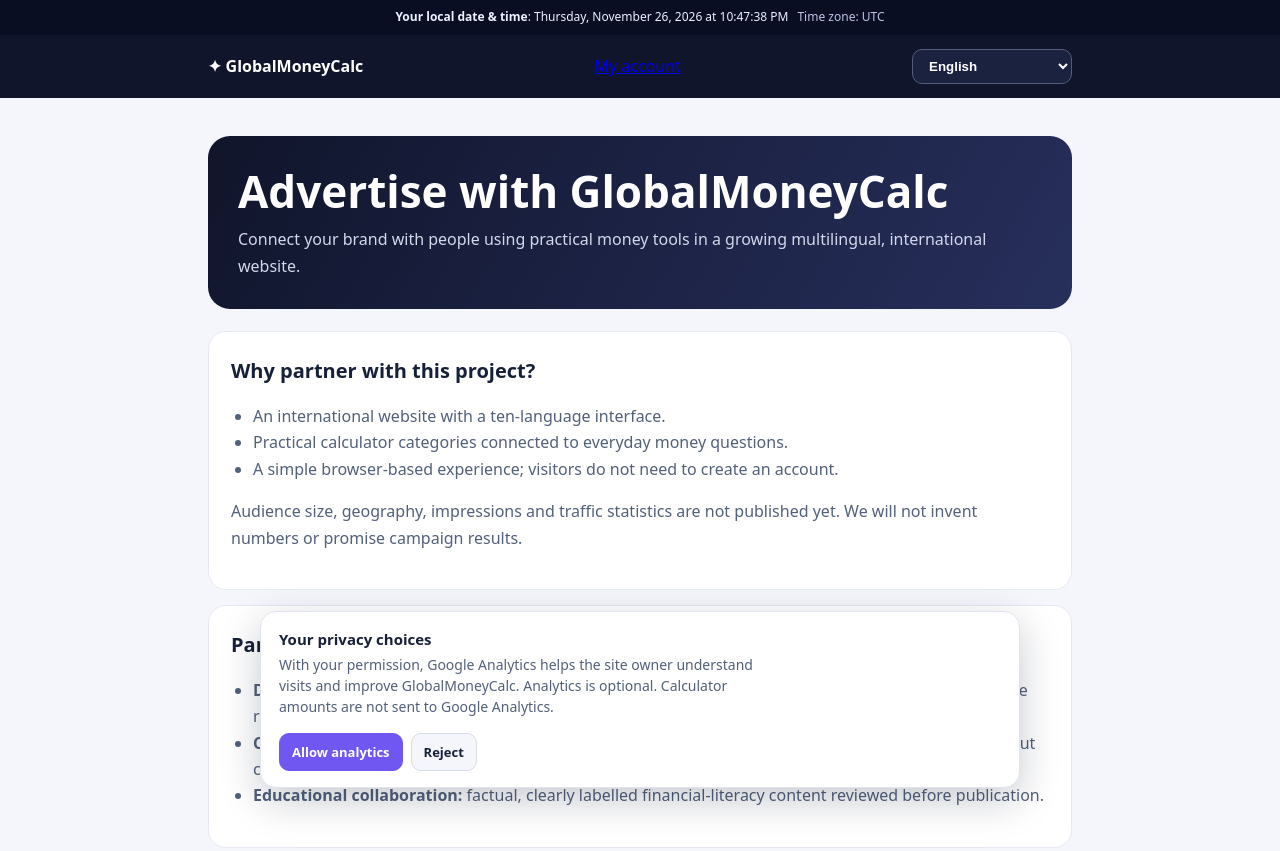
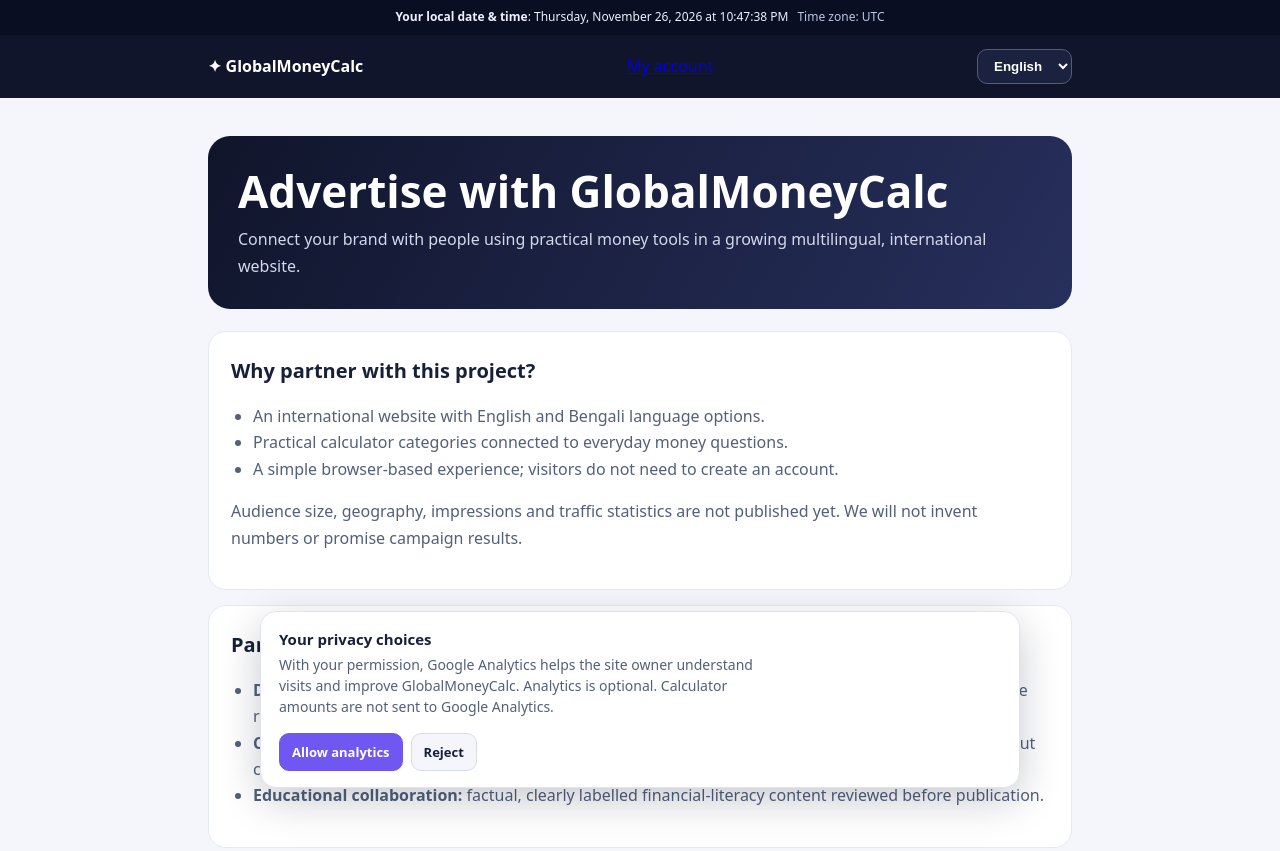
Before and after one commit to sabbir019109307/GlobalMoneyCalc, a plain HTML site: page advertise.html in a window 1280 px wide. Shown: the top 851 px of the page. Drawn offline with Linux system fonts and the light colour scheme.

Commit message:
Make English and Bengali language options consistent site-wide

```diff
--- a/advertise.html
+++ b/advertise.html
@@ -15,7 +15,7 @@ html[dir="rtl"]{direction:rtl}html[dir="rtl"] body{text-align:right}html[dir="rt
 </head>
 <body>
 <div class="visitor-local-clock" style="display:block;width:100%;box-sizing:border-box;margin:0;padding:8px 12px;background:#090e22;color:#eef0ff;text-align:center;font-size:12px;line-height:1.55;opacity:1"><span id="visitorLocalLabel" style="font-weight:750">Your local date &amp; time</span>: <time id="visitorLocalTime" style="font-variant-numeric:tabular-nums"></time><span id="visitorTimeZone" style="margin-left:9px;color:#bdc5e4"></span></div>
-<header class="top"><nav class="nav"><a class="brand" href="index.html">✦ GlobalMoneyCalc</a><a href="account.html" data-i18n="navAccount">My account</a><select id="languageSelect" class="lang" aria-label="Select language"><option value="en">English</option><option value="zh">中文</option><option value="hi">हिन्दी</option><option value="es">Español</option><option value="ar">العربية</option><option value="fr">Français</option><option value="bn">বাংলা</option><option value="pt">Português</option><option value="ru">Русский</option><option value="id">Bahasa Indonesia</option></select></nav></header>
+<header class="top"><nav class="nav"><a class="brand" href="index.html">✦ GlobalMoneyCalc</a><a href="account.html" data-i18n="navAccount">My account</a><select id="languageSelect" class="lang" aria-label="Select language"><option value="en">English</option><option value="bn">বাংলা</option></select></nav></header>
 <main class="wrap">
 <section class="hero"><h1 data-i18n="title">Advertise with GlobalMoneyCalc</h1><p data-i18n="intro">Connect your brand with people using practical tools for currency conversion, salary planning, monthly budgets and savings estimates in 10 languages.</p></section>
 <section class="panel"><h2 data-i18n="whyTitle">Why partner with this project?</h2><ul><li data-i18n="why1">An international website with interface options in 10 languages.</li><li data-i18n="why2">Practical calculator categories connected to everyday money questions.</li><li data-i18n="why3">A simple browser-based experience; visitors do not need to create an account.</li></ul><p data-i18n="noStats">Audience size, geography, impressions and traffic statistics are not published yet. We will not invent numbers or promise campaign results.</p></section>
@@ -43,10 +43,10 @@ bn:{title:"GlobalMoneyCalc-এ বিজ্ঞাপন দিন",intro:"মু
 };
 Object.assign(copy,((window.GMC_PAGE_WORDS||{})["advertise"])||{});
 copy.en.intro="Connect your brand with people using practical money tools in a growing multilingual, international website.";
-copy.en.why1="An international website with a ten-language interface.";
-copy.bn.intro="মুদ্রা রূপান্তর, বেতন, মাসিক বাজেট ও সঞ্চয়ের হিসাব ব্যবহার করেন এমন মানুষের কাছে আপনার ব্র্যান্ড পৌঁছে দিন—১০টি ভাষার আন্তর্জাতিক ওয়েবসাইটে।";
-copy.bn.why1="১০টি ভাষার সুবিধাসহ একটি আন্তর্জাতিক ওয়েবসাইট।";
-const supportedLanguages=["en","zh","hi","es","ar","fr","bn","pt","ru","id"];
+copy.en.why1="An international website with English and Bengali language options.";
+copy.bn.intro="মুদ্রা রূপান্তর, বেতন, মাসিক বাজেট ও সঞ্চয়ের হিসাব ব্যবহার করেন এমন মানুষের কাছে আপনার ব্র্যান্ড পৌঁছে দিন—বাংলা ও ইংরেজি ভাষার ওয়েবসাইটে।";
+copy.bn.why1="বাংলা ও ইংরেজি ভাষার সুবিধাসহ একটি আন্তর্জাতিক ওয়েবসাইট।";
+const supportedLanguages=["en","bn"];
 let lang=(function(){try{const saved=localStorage.getItem("gmc_language");return supportedLanguages.includes(saved)?saved:"en"}catch(e){return "en"}})();
 
 function setLang(){
```
